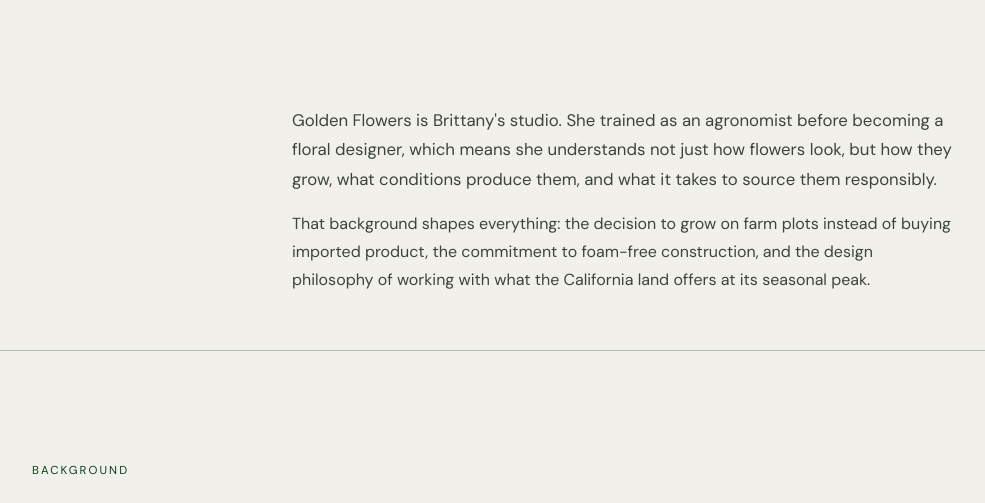
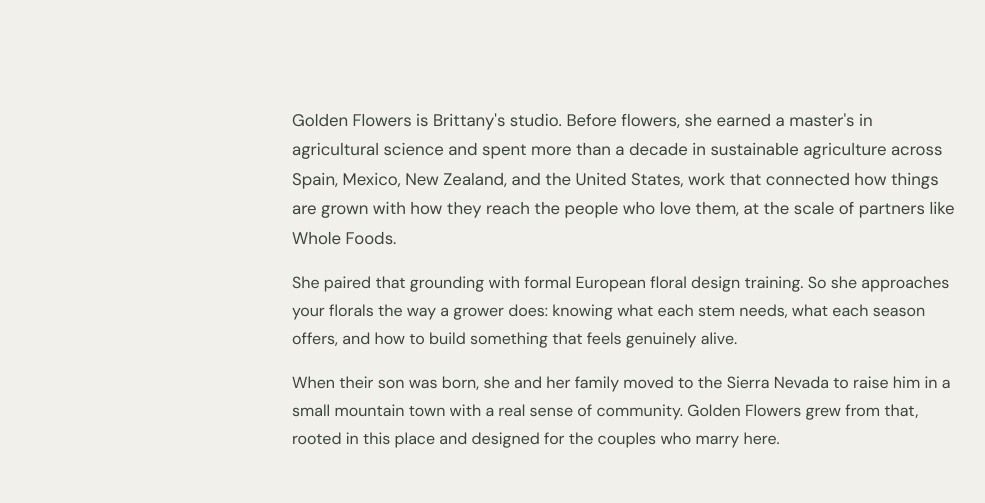
Before and after one commit to jshplhm/goldenflowers, a Jekyll site: the page built from about/index.md, in a window 1280 px wide and 900 px high, scrolled down 566 px, cut to the strip 151-654 px from the top of the window. Shown: the whole strip, without its empty margins (16-1001 px from the left). Built offline with Jekyll 4.4.1, drawn with Linux system fonts in a browser that asks for light colours.

Commit message:
About: real founder story (credentials + relocation) from live site copy
Pulls Brittany's actual background onto the rebuild's About page: master's in
agricultural science, a decade in sustainable agriculture across four countries
(incl. Whole Foods), European floral design training, and the family move to the
Sierra. Establishes authority without leaning on volume/age.

Co-Authored-By: Claude Opus 4.8 <noreply@anthropic.com>

```diff
--- a/about/index.md
+++ b/about/index.md
@@ -24,8 +24,9 @@ founder_video: ""
 
 <section class="section" style="padding-bottom:56px;">
   <div class="container" style="max-width:760px;">
-    <p style="font-size:1.05rem;">Golden Flowers is Brittany's studio. She trained as an agronomist before becoming a floral designer, which means she understands not just how flowers look, but how they grow, what conditions produce them, and what it takes to source them responsibly.</p>
-    <p style="margin-top:16px;">That background shapes everything: the decision to grow on farm plots instead of buying imported product, the commitment to foam-free construction, and the design philosophy of working with what the California land offers at its seasonal peak.</p>
+    <p style="font-size:1.05rem;">Golden Flowers is Brittany's studio. Before flowers, she earned a master's in agricultural science and spent more than a decade in sustainable agriculture across Spain, Mexico, New Zealand, and the United States, work that connected how things are grown with how they reach the people who love them, at the scale of partners like Whole Foods.</p>
+    <p style="margin-top:16px;">She paired that grounding with formal European floral design training. So she approaches your florals the way a grower does: knowing what each stem needs, what each season offers, and how to build something that feels genuinely alive.</p>
+    <p style="margin-top:16px;">When their son was born, she and her family moved to the Sierra Nevada to raise him in a small mountain town with a real sense of community. Golden Flowers grew from that, rooted in this place and designed for the couples who marry here.</p>
   </div>
 </section>
 
```
